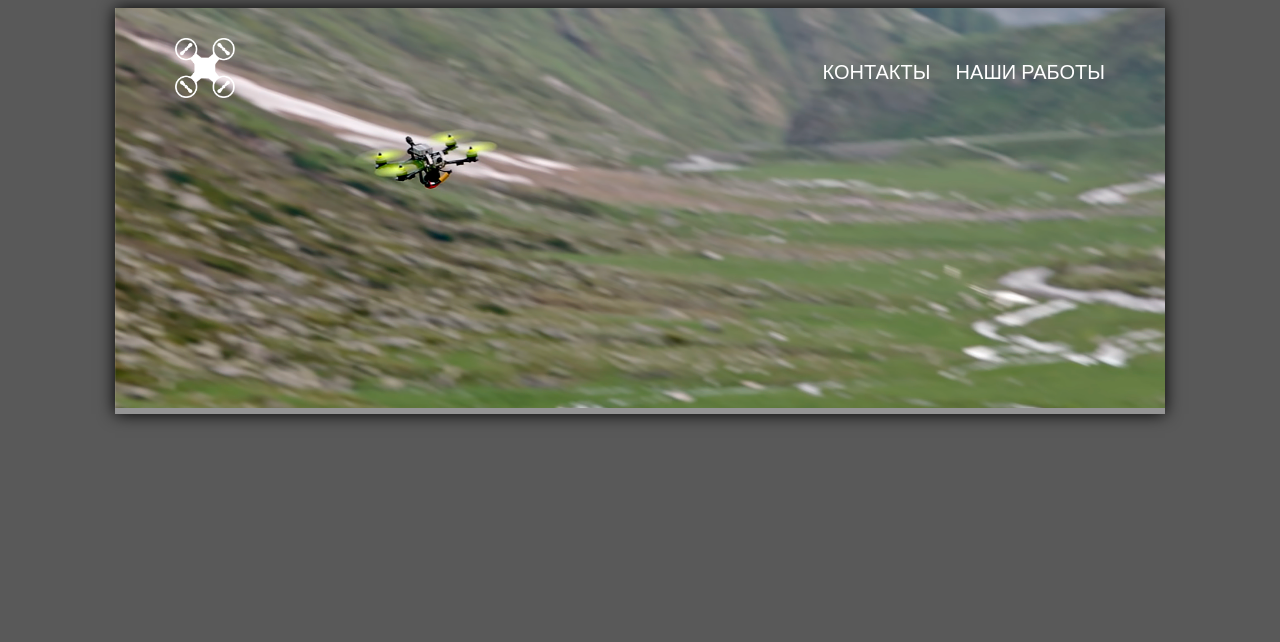
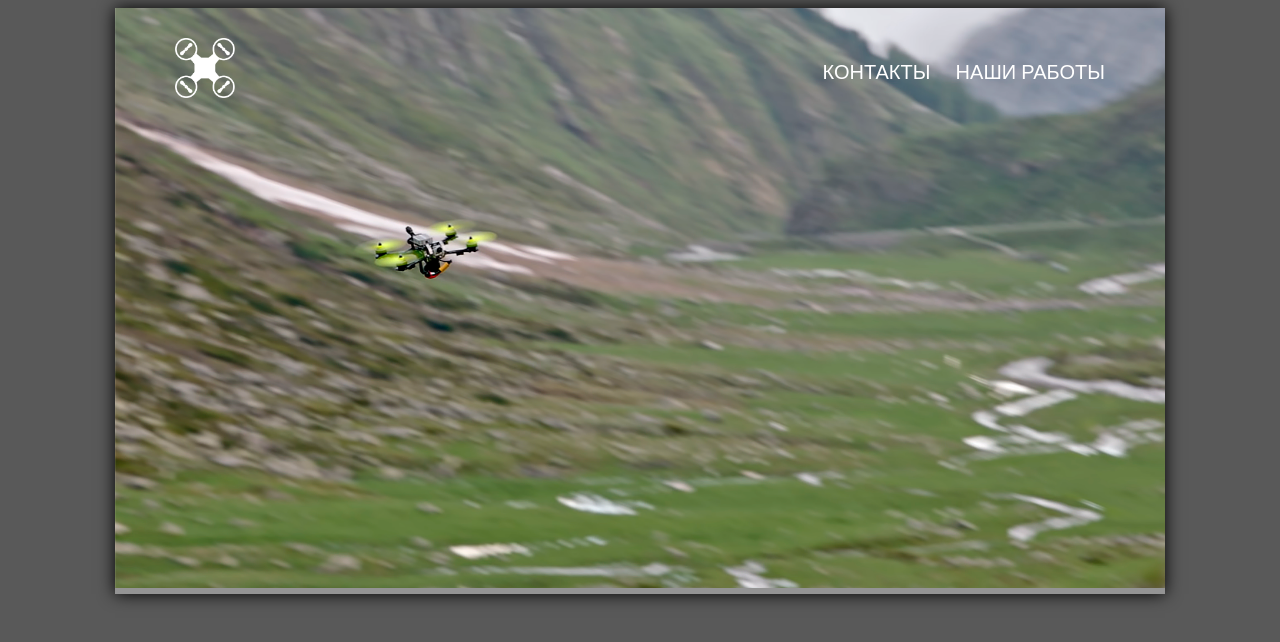
Before and after one commit to aalyautdinov/aalyautdinov.github.io, a PHP site: page / in a window 1280 px wide. Shown: the top 642 px of the page. Run offline with PHP 8.4, Linux system fonts and the light colour scheme.

Commit message:
Update style.css

```diff
--- a/css/style.css
+++ b/css/style.css
@@ -42,8 +42,8 @@ a:active {
 
 .back_img{
   object-fit: cover;
-  width: 1050px;
-  height: 400px;
+  width: 100%;
+  height: 580px;
 }
 
 .logo{
```
